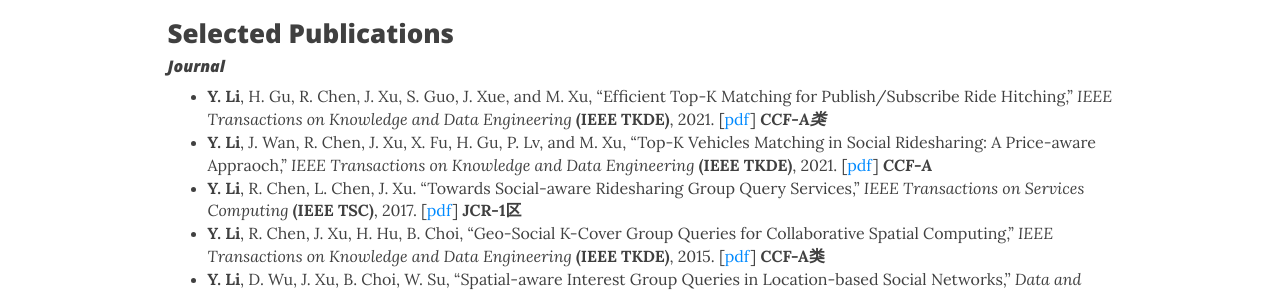
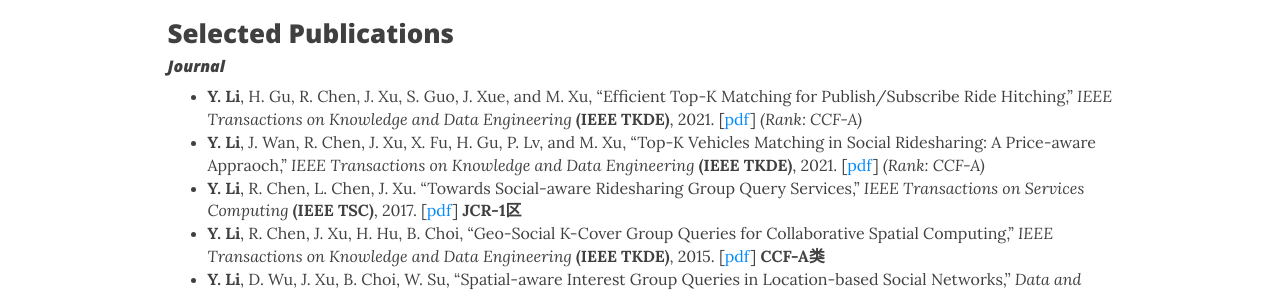
Before and after one commit to zzudb/zzudb.github.io, a Jekyll site: the page built from pages/mypublications.md, in a window 1280 px wide and 900 px high. Shown: the part 131-423 px from the top of the window. Built offline with Jekyll 4.4.1, drawn with Linux system fonts in a browser that asks for light colours; nearby versions of some CDN libraries.

Commit message:
Update mypublications.md

```diff
--- a/pages/mypublications.md
+++ b/pages/mypublications.md
@@ -11,8 +11,8 @@ show-avatar: false
 
 ## Selected Publications
 #### _Journal_
-* **Y. Li**, H. Gu, R. Chen, J. Xu, S. Guo, J. Xue, and M. Xu, "Efficient Top-K Matching for Publish/Subscribe Ride Hitching,'' _IEEE Transactions on Knowledge and Data Engineering_ **(IEEE TKDE)**, 2021. [[pdf](https://www.computer.org/csdl/journal/tk)] _**CCF-A类**_
-* **Y. Li**, J. Wan, R. Chen, J. Xu, X. Fu, H. Gu, P. Lv, and M. Xu, "Top-K Vehicles Matching in Social Ridesharing: A Price-aware Appraoch,'' _IEEE Transactions on Knowledge and Data Engineering_ **(IEEE TKDE)**, 2021. [[pdf](https://www.computer.org/csdl/journal/tk)] _**CCF-A**_
+* **Y. Li**, H. Gu, R. Chen, J. Xu, S. Guo, J. Xue, and M. Xu, "Efficient Top-K Matching for Publish/Subscribe Ride Hitching,'' _IEEE Transactions on Knowledge and Data Engineering_ **(IEEE TKDE)**, 2021. [[pdf](https://www.computer.org/csdl/journal/tk)] _(Rank: CCF-A)_
+* **Y. Li**, J. Wan, R. Chen, J. Xu, X. Fu, H. Gu, P. Lv, and M. Xu, "Top-K Vehicles Matching in Social Ridesharing: A Price-aware Appraoch,'' _IEEE Transactions on Knowledge and Data Engineering_ **(IEEE TKDE)**, 2021. [[pdf](https://www.computer.org/csdl/journal/tk)] _(Rank: CCF-A)_
 * **Y. Li**, R. Chen, L. Chen, J. Xu. "Towards Social-aware Ridesharing Group Query Services,'' _IEEE Transactions on Services Computing_ **(IEEE TSC)**, 2017. [[pdf](https://www.computer.org/csdl/journal/tsc)] **JCR-1区**
 * **Y. Li**, R. Chen, J. Xu, H. Hu, B. Choi, "Geo-Social K-Cover Group Queries for Collaborative Spatial Computing,'' _IEEE Transactions on Knowledge and Data Engineering_ **(IEEE TKDE)**, 2015. [[pdf](https://www.computer.org/csdl/journal/tk)] **CCF-A类**
 * **Y. Li**, D. Wu, J. Xu, B. Choi, W. Su, "Spatial-aware Interest Group Queries in Location-based Social Networks,'' _Data and Knowledge Engineering_ **(DKE)**, 2014. [[pdf](https://www.computer.org/csdl/journal/tk)] **CCF-B类**
```
